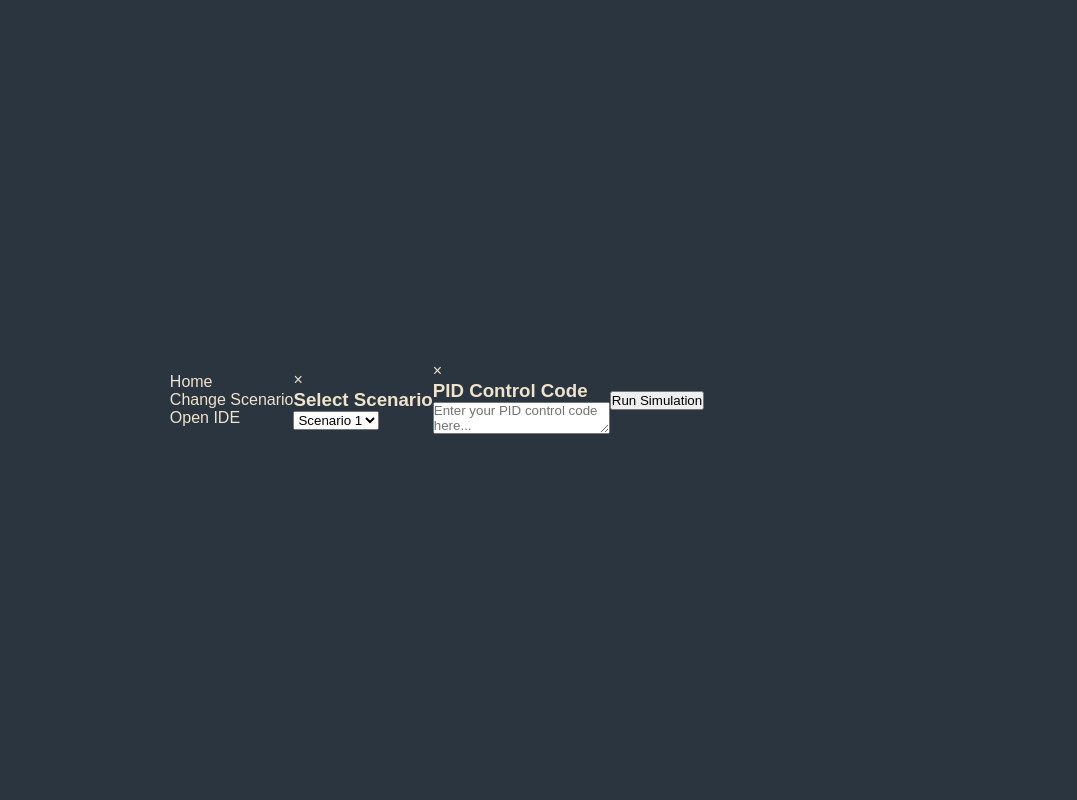
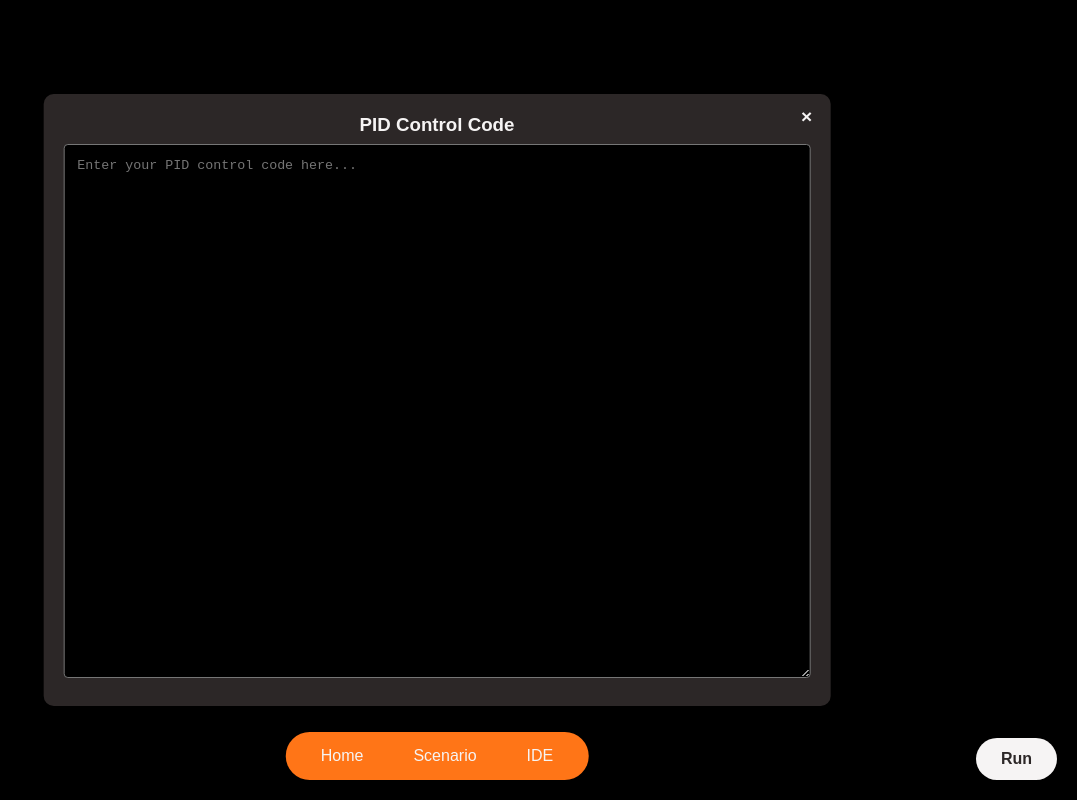
Before and after one commit to DeltaVSim/DeltaVSim, a plain HTML site: page public/simulator.html in a window 1280 px wide. Shown: the whole page, without its empty margins (203-1280 px from the left). Drawn offline with Linux system fonts and the light colour scheme.

Commit message:
Added a lot of css stuff for simulator.html, resolved conflicts

```diff
--- a/public/game.html
+++ b/public/simulator.html
@@ -3,30 +3,33 @@
     <head>
         <meta charset="UTF-8">
         <meta name="viewport" content="width=device-width, initial-scale=1.0">
-        <title>PID Rocket Simulator</title>
+        <title>PID Simulator</title>
         <style>
 
         </style>
         <link rel="stylesheet" href="styles.css">
     </head>
     <body>
-        <div id="scene-container">
+        <canvas id="scene-container">
             <!-- I will have the scene be rendered here-->
-        </div>
+        </canvas>
 
         <div class="menu-bar">
             <div onclick="window.location.href='index.html'">Home</div>
-            <div onclick="toggleMenu('scenario-selector')">Change Scenario</div>
-            <div onclick="toggleMenu('ide')">Open IDE</div>
+            <div onclick="toggleMenu('scenario-selector')">Scenario</div>
+            <div onclick="toggleMenu('ide')">IDE</div>
         </div>
 
         <div class="menu scenario-selector">
             <span class="close-btn" onclick="toggleMenu('scenario-selector')">×</span>
             <h3>Select Scenario</h3>
             <select>
-                <option value="1">Scenario 1</option>
-                <option value="2">Scenario 2</option>
-                <option value="3">Scenario 3</option>
+                <option value="1">Earth</option>
+                <option value="2">Moon</option>
+                <option value="3">Mars</option>
+                <option value="4">Jupiter</option>
+                <option value="5">Europa</option>
+                <option value="5">Uranus</option>
             </select>
         </div>
 
@@ -36,7 +39,7 @@
             <textarea spellcheck="false" placeholder="Enter your PID control code here..."></textarea>
         </div>
 
-        <button class="run-button">Run Simulation</button>
+        <button class="run-button">Run</button>
 
         <script>
             function toggleMenu(menuClass) {
--- a/public/styles.css
+++ b/public/styles.css
@@ -1,15 +1,15 @@
 * {
-    --primary: #2b353f;
-    --secondary: #EEE3CB;
-    --alternative: #0073e6;
-    --other: #967E76;
-    font-family: sans-serif;
+    --primary: black;
+    --secondary: #2C2727;
+    --alternative: #FF7517;
+    --other: #F6F4F4;
+    font-family: 'Chubby Toon', sans-serif;
     box-sizing: border-box;
     margin: 0;
     padding: 0;
 }
 body {
-    background-color:var(--primary);
+    background-color: var(--primary);
     display: flex;
     justify-content: center;
     align-items: center;
@@ -17,34 +17,141 @@ body {
     width: 100%;
     margin: 0; /* Remove default margin */
     overflow-x: hidden;
-    color: var(--secondary);
+    color: var(--other);
 }
 
 .title {
-    display:block;
-    padding: 40px 60px;
+    display: block;
+    padding: 2.5em 3.75em; /* Use em for padding */
     text-align: center;
     width: 50%;
     margin: 0 auto;
     overflow: hidden;
-    font-size: 1000px;
+    font-size: 10vw; /* Use vw for font size */
 }
 
 .coolBorder {
     display: block;
-    padding: 40px 60px;
-    border: 5px solid var(--other);
-    border-radius: 20px;
+    padding: 2.5em 3.75em; /* Use em for padding */
+    border: 0.3125em solid var(--other); /* Use em for border */
+    border-radius: 1.25em; /* Use em for border-radius */
     background-color: var(--secondary);
     text-align: center;
-    box-shadow: 0 10px 30px rgba(0, 0, 0, 0.2);
     width: 100%;
-    max-width: 600px;
+    max-width: 37.5em; /* Use em for max-width */
     margin: 0 auto;
     overflow: hidden;
 }
 
 .notification {
-    display:block;
-    color:var(--other);
+    display: block;
+    color: var(--other);
 }
+
+/* used github copilot to generate some element sizing formatting below (commented) */
+#scene-container {
+    width: 100%;
+    height: 100%;
+    position: absolute;
+    top: 0;
+    left: 0;
+}
+
+.menu, .ide, .scenario-selector {
+    position: fixed;
+    top: 50%;
+    left: 50%;
+    transform: translate(-50%, -50%);
+    background-color: var(--secondary);
+    border-radius: 0.625em; /* Use em for border-radius */
+    padding: 1.25em; /* Use em for padding */
+    display: none;
+    z-index: 1000;
+    min-width: 31.25em; /* Use em for min-width */
+}
+
+.menu-bar {
+    position: fixed;
+    bottom: 1.25em; /* Use em for bottom */
+    left: 50%;
+    transform: translateX(-50%);
+    background-color: var(--alternative);
+    color: var(--other);
+    padding: 0.625em 1.25em; /* Use em for padding */
+    border-radius: 1.5625em; /* Use em for border-radius */
+    display: flex;
+    gap: 1.25em; /* Use em for gap */
+}
+
+.menu-bar div {
+    cursor: pointer;
+    padding: 0.3125em 0.9375em; /* Use em for padding */
+    border-radius: 0.9375em; /* Use em for border-radius */
+    transition: background-color 0.3s;
+}
+
+.menu-bar div:hover {
+    background-color: var(--secondary);
+}
+
+.close-btn {
+    position: absolute;
+    top: 0.625em; /* Use em for top */
+    right: 0.9375em; /* Use em for right */
+    cursor: pointer;
+    color: var(--other);
+    font-size: 1.2em;
+    font-weight: bold;
+}
+
+.scenario-selector select {
+    width: 100%;
+    padding: 0.625em;
+    margin: 0.625em 0;
+    border-radius: 0.3125em;
+    background-color: var(--other);
+    color: var(--primary);
+}
+
+.ide {
+    min-width: 49em;
+    min-height: 38em;
+    display: flex;
+    flex-direction: column;
+    align-items: center;
+    align-self: center;
+    max-width: 90%;
+}
+
+.ide textarea {
+    flex: 1;
+    margin: 0.625em 0;
+    padding: 0.9375em;
+    background-color: black;
+    color: white;
+    border-radius: 0.3125em;
+    font-family: 'Courier New', Courier, monospace;
+    min-height: 40em;
+    max-height: 43em;
+    min-width: 56em;
+    max-width: 100%;
+}
+
+.run-button {
+    position: fixed;
+    bottom: 1.25em;
+    right: 1.25em;
+    background-color: var(--other);
+    color: var(--secondary);
+    padding: 0.75em 1.5625em;
+    border-radius: 1.5625em;
+    transition: background-color 0.3s;
+    font-size: 1em;
+    font-weight: bold;
+    border: none;
+    z-index: 1000;
+}
+
+.run-button:hover {
+    background-color: var(--alternative);
+}
```
